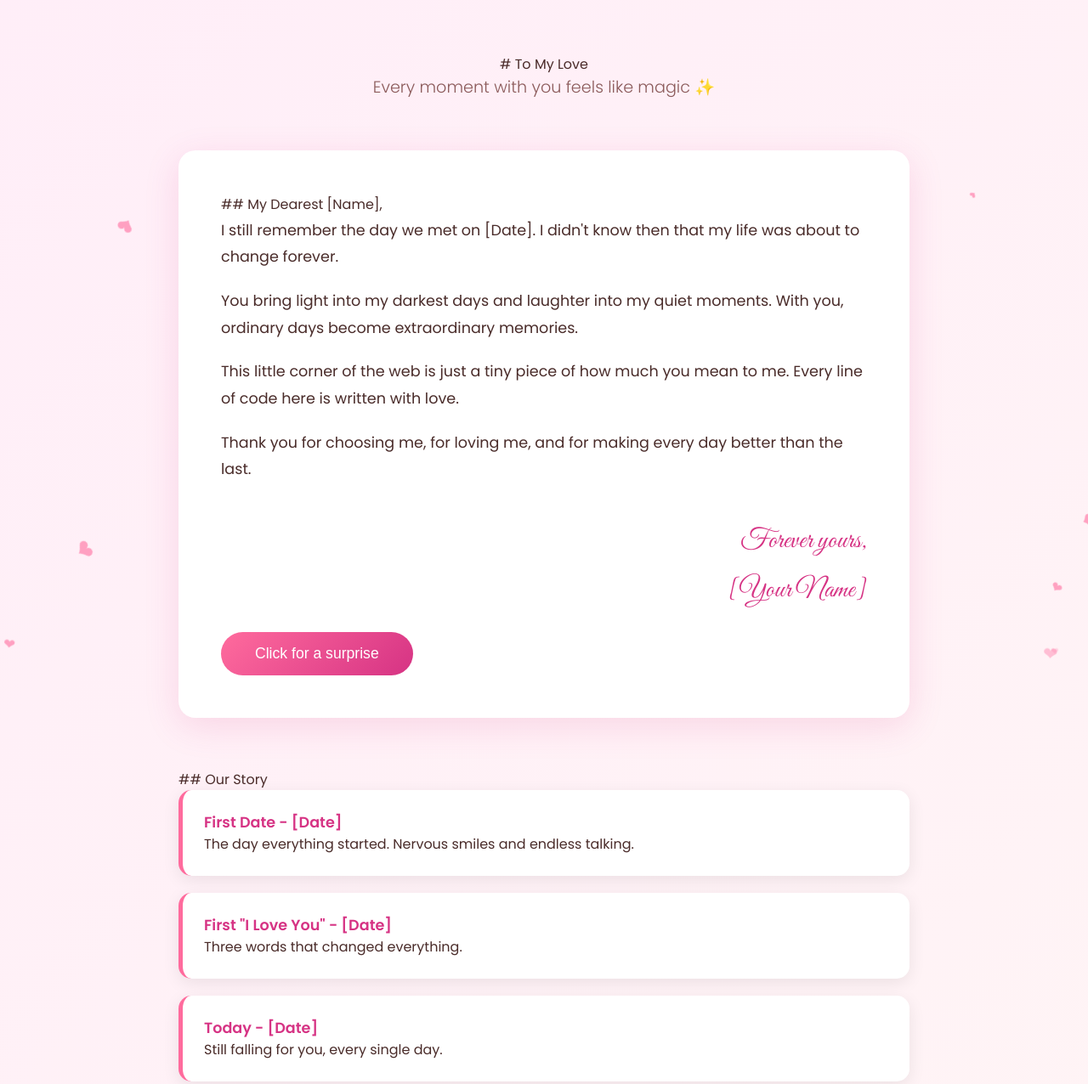
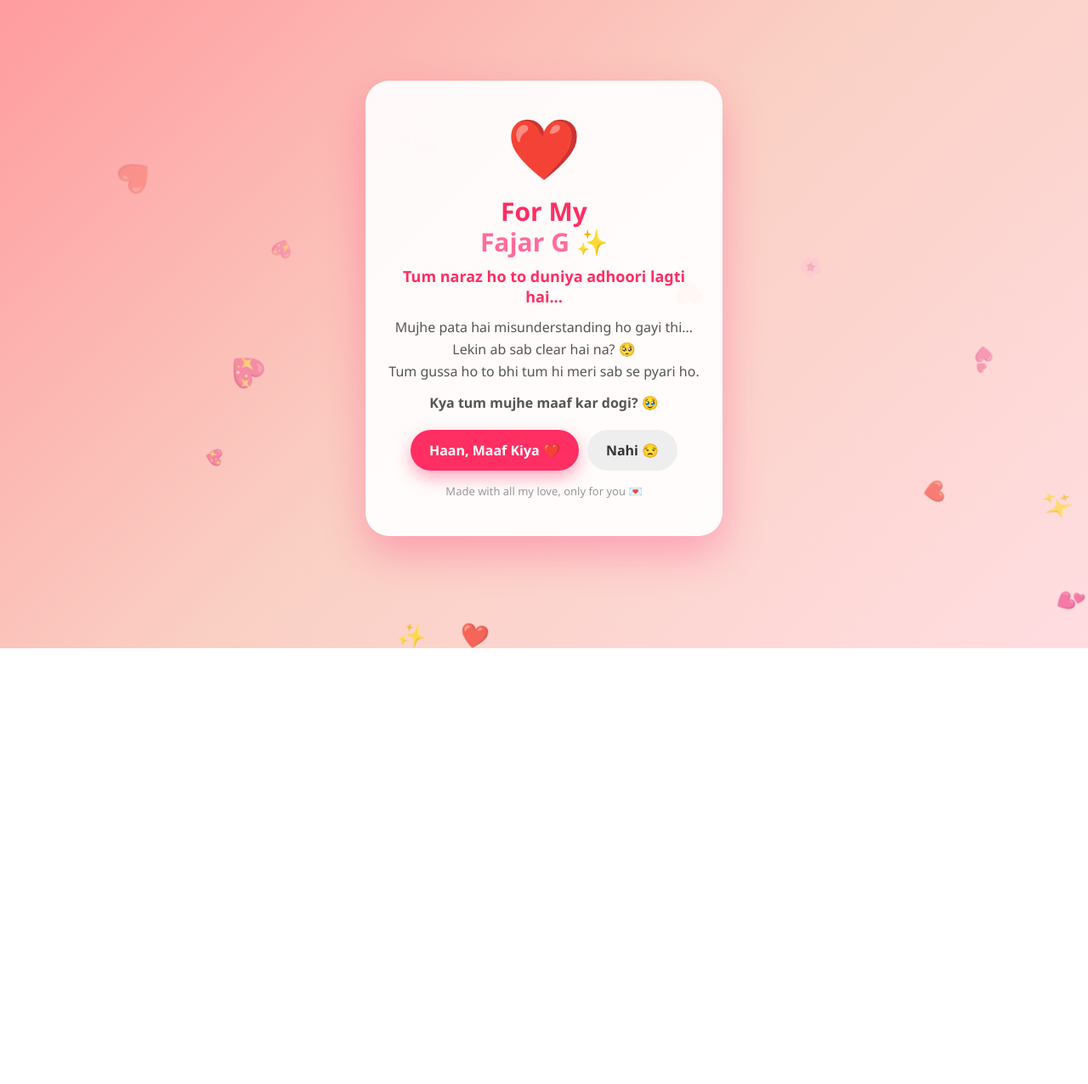
Before and after one commit to hsamama023-crypto/Name-designer, a plain HTML site: page index.html in a window 1280 px wide. Shown: the part 37-1313 px from the top of the page at 85% size. After the commit the page ends 800 px from the top, so only its background shows below. Drawn offline with Linux system fonts and the light colour scheme.

Commit message:
Update index.html

```diff
--- a/index.html
+++ b/index.html
@@ -3,244 +3,129 @@
 <head>
 <meta charset="UTF-8">
 <meta name="viewport" content="width=device-width, initial-scale=1.0">
-<title>For You ❤️</title>
+<title>For Fajar G ❤️</title>
 <style>
-    @import url('https://fonts.googleapis.com/css2?family=Great+Vibes&family=Poppins:wght@300;400;600&display=swap');
-
-    * { margin: 0; padding: 0; box-sizing: border-box; }
-
-    body {
-        font-family: 'Poppins', sans-serif;
-        background: linear-gradient(135deg, #ffeef8 0%, #fff5f5 100%);
-        color: #4a2c2a;
-        overflow-x: hidden;
+  *{margin:0;padding:0;box-sizing:border-box;font-family:'Segoe UI',sans-serif}
+  body{
+    background: linear-gradient(135deg,#ff9a9e,#fad0c4,#ffdde1);
+    min-height:100vh; overflow:hidden;
+    display:flex; align-items:center; justify-content:center; text-align:center;
   }
-
-    .hearts {
-        position: fixed;
-        top: 0; left: 0;
-        width: 100%; height: 100%;
-        pointer-events: none;
-        z-index: 1;
+  .hearts{position:fixed; inset:0; pointer-events:none; z-index:1}
+  .heart{position:absolute; bottom:-30px; animation: floatUp linear infinite; opacity:.8}
+  @keyframes floatUp{
+    to{ transform: translateY(-110vh) rotate(360deg); opacity:0 }
   }
-
-    .heart {
-        position: absolute;
-        color: #ff6b9d;
-        animation: float 6s ease-in infinite;
-        opacity: 0.6;
+  .card{
+    position:relative; z-index:2;
+    background:rgba(255,255,255,.92);
+    width:92%; max-width:420px; padding:30px 22px; border-radius:28px;
+    box-shadow:0 20px 50px rgba(255,0,90,.25);
+    animation: pop .8s ease;
   }
-
-    @keyframes float {
-        0% { transform: translateY(100vh) rotate(0deg); opacity: 0; }
-        10% { opacity: 0.6; }
-        90% { opacity: 0.6; }
-        100% { transform: translateY(-10vh) rotate(360deg); opacity: 0; }
+  @keyframes pop{ from{ transform:scale(.7); opacity:0 } to{ transform:scale(1); opacity:1 } }
+  .big-heart{ font-size:70px; animation: beat 1s infinite; }
+  @keyframes beat{ 0%,100%{ transform:scale(1)} 50%{ transform:scale(1.25)} }
+  h1{ color:#ff2e63; font-size:30px; line-height:1.2; margin:10px 0 }
+  h1 span{ color:#ff6b9d }
+  p{ color:#555; font-size:16px; line-height:1.6; margin:12px 0 }
+  .type{ color:#ff2e63; font-weight:700; min-height:28px; font-size:18px }
+  .btns{ display:flex; gap:10px; justify-content:center; margin-top:18px }
+  button{
+    border:none; padding:13px 22px; border-radius:999px; font-size:16px; font-weight:700; cursor:pointer; transition:.3s;
   }
-
-    .container {
-        max-width: 900px;
-        margin: 0 auto;
-        padding: 40px 20px;
-        position: relative;
-        z-index: 2;
-    }
-
-    header {
-        text-align: center;
-        padding: 60px 20px;
-    }
-
-    h1 {
-        font-family: 'Great Vibes', cursive;
-        font-size: 4rem;
-        color: #d63384;
-        margin-bottom: 10px;
-        text-shadow: 2px 2px 4px rgba(0,0,0,0.1);
-    }
-
-    .subtitle {
-        font-size: 1.2rem;
-        color: #8b5a5a;
-        font-weight: 300;
-    }
-
-    .letter {
-        background: white;
-        padding: 50px;
-        border-radius: 20px;
-        box-shadow: 0 10px 40px rgba(214,51,132,0.15);
-        margin-bottom: 60px;
-        line-height: 1.8;
-    }
-
-    .letter h2 {
-        font-family: 'Great Vibes', cursive;
-        font-size: 2.5rem;
-        color: #d63384;
-        margin-bottom: 30px;
-    }
-
-    .letter p {
-        margin-bottom: 20px;
-        font-size: 1.1rem;
-    }
-
-    .signature {
-        text-align: right;
-        font-family: 'Great Vibes', cursive;
-        font-size: 2rem;
-        color: #d63384;
-        margin-top: 40px;
-    }
-
-    .timeline {
-        margin-bottom: 60px;
-    }
-
-    .timeline h2 {
-        text-align: center;
-        font-family: 'Great Vibes', cursive;
-        font-size: 3rem;
-        color: #d63384;
-        margin-bottom: 40px;
-    }
-
-    .event {
-        background: white;
-        padding: 25px;
-        border-radius: 15px;
-        margin-bottom: 20px;
-        border-left: 5px solid #ff6b9d;
-        box-shadow: 0 5px 20px rgba(0,0,0,0.08);
-    }
-
-    .event-date {
-        font-weight: 600;
-        color: #d63384;
-        font-size: 1.1rem;
-    }
-
-    .gallery {
-        display: grid;
-        grid-template-columns: repeat(auto-fit, minmax(250px, 1fr));
-        gap: 20px;
-        margin-bottom: 60px;
-    }
-
-    .gallery img {
-        width: 100%;
-        height: 300px;
-        object-fit: cover;
-        border-radius: 15px;
-        transition: transform 0.3s ease;
-    }
-
-    .gallery img:hover {
-        transform: scale(1.05);
-    }
-
-    footer {
-        text-align: center;
-        padding: 40px 20px;
-        color: #8b5a5a;
-    }
-
-    button {
-        background: linear-gradient(135deg, #ff6b9d, #d63384);
-        color: white;
-        border: none;
-        padding: 15px 40px;
-        border-radius: 50px;
-        font-size: 1.1rem;
-        cursor: pointer;
-        transition: transform 0.2s ease;
-        margin-top: 20px;
-    }
-
-    button:hover {
-        transform: scale(1.05);
-    }
-
-    @media (max-width: 768px) {
-        h1 { font-size: 2.8rem; }
-        .letter { padding: 30px; }
+  #yes{ background:#ff2e63; color:#fff; box-shadow:0 8px 20px rgba(255,46,99,.4) }
+  #yes:hover{ transform:scale(1.1) }
+  #no{ background:#eee; color:#333; position:relative }
+  .hidden{ display:none }
+  .love-msg{ font-size:22px; color:#ff2e63; font-weight:800; line-height:1.4; animation: pop .6s ease }
+  .small{ font-size:13px; color:#999; margin-top:14px }
+  .photo{
+    width:110px; height:110px; border-radius:50%; object-fit:cover;
+    border:4px solid #ff2e63; margin:0 auto; display:block;
+    box-shadow:0 0 0 6px #ffd1dc;
   }
 </style>
 </head>
 <body>
+
 <div class="hearts" id="hearts"></div>
 
-<div class="container">
-    <header>
-        # To My Love
-        <p class="subtitle">Every moment with you feels like magic ✨</p>
-    </header>
-
-    <section class="letter">
-        ## My Dearest [Name],
-
-        <p>I still remember the day we met on [Date]. I didn't know then that my life was about to change forever.</p>
-
-        <p>You bring light into my darkest days and laughter into my quiet moments. With you, ordinary days become extraordinary memories.</p>
-
-        <p>This little corner of the web is just a tiny piece of how much you mean to me. Every line of code here is written with love.</p>
-
-        <p>Thank you for choosing me, for loving me, and for making every day better than the last.</p>
-
-        <div class="signature">Forever yours,<br>[Your Name]</div>
-
-        <button onclick="alert('I love you more than words can say ❤️')">Click for a surprise</button>
-    </section>
-
-    <section class="timeline">
-        ## Our Story
-
-        <div class="event">
-            <div class="event-date">First Date - [Date]</div>
-            <p>The day everything started. Nervous smiles and endless talking.</p>
+<div class="card" id="mainCard">
+  <div class="big-heart">❤️</div>
+  <h1>For My<br><span>Fajar G ✨</span></h1>
+  <div class="type" id="typeText"></div>
+  <p>
+    Mujhe pata hai misunderstanding ho gayi thi...<br>
+    Lekin ab sab clear hai na? 🥺<br>
+    Tum gussa ho to bhi tum hi meri sab se pyari ho.
+  </p>
+  <p><b>Kya tum mujhe maaf kar dogi? 🥹</b></p>
+  <div class="btns">
+    <button id="yes" onclick="sayYes()">Haan, Maaf Kiya ❤️</button>
+    <button id="no" onmouseover="runAway()">Nahi 😒</button>
+  </div>
+  <p class="small">Made with all my love, only for you 💌</p>
 </div>
 
-        <div class="event">
-            <div class="event-date">First "I Love You" - [Date]</div>
-            <p>Three words that changed everything.</p>
+<div class="card hidden" id="loveCard">
+  <div class="big-heart">💖</div>
+  <div class="love-msg">
+    YAYYY! 🥰<br>
+    Mujhe pata tha tum maan jao gi!
   </div>
-
-        <div class="event">
-            <div class="event-date">Today - [Date]</div>
-            <p>Still falling for you, every single day.</p>
-        </div>
-    </section>
-
-    <section class="gallery">
-        <!-- Replace these with your photos -->
-        <img src="https://via.placeholder.com/400x300/ff6b9d/ffffff?text=Our+Memory+1" alt="Memory 1">
-        <img src="https://via.placeholder.com/400x300/d63384/ffffff?text=Our+Memory+2" alt="Memory 2">
-        <img src="https://via.placeholder.com/400x300/ff8fab/ffffff?text=Our+Memory+3" alt="Memory 3">
-    </section>
-
-    <footer>
-        <p>Made with ❤️ just for you</p>
-    </footer>
+  <p>
+    Fajar G, tum meri duniya ho.<br>
+    Misunderstanding to hoti rehti hai,<br>
+    lekin mera pyar tumhare liye hamesha sacha rahega. ❤️<br><br>
+    <b>I Love You So Much! 🫶</b><br>
+    Hamesha tumhara / tumhari 💕
+  </p>
+  <button id="yes" onclick="location.reload()">Phir se dekho 🥺❤️</button>
 </div>
 
 <script>
-// Floating hearts animation
-function createHeart() {
-    const heart = document.createElement('div');
-    heart.classList.add('heart');
-    heart.innerHTML = '❤';
-    heart.style.left = Math.random() * 100 + 'vw';
-    heart.style.fontSize = Math.random() * 20 + 10 + 'px';
-    heart.style.animationDuration = Math.random() * 3 + 3 + 's';
-    document.getElementById('hearts').appendChild(heart);
+  // Typewriter
+  const text = "Tum naraz ho to duniya adhoori lagti hai...";
+  let i = 0;
+  function type(){
+    if(i < text.length){
+      document.getElementById("typeText").innerHTML += text.charAt(i);
+      i++; setTimeout(type, 55);
+    }
+  }
+  type();
 
-    setTimeout(() => heart.remove(), 6000);
+  // Floating hearts
+  const heartsBox = document.getElementById("hearts");
+  const emojis = ["❤️","💖","💕","💗","✨","🌸"];
+  function createHeart(){
+    const s = document.createElement("div");
+    s.className = "heart";
+    s.innerHTML = emojis[Math.floor(Math.random()*emojis.length)];
+    s.style.left = Math.random()*100 + "vw";
+    s.style.fontSize = (18 + Math.random()*22) + "px";
+    s.style.animationDuration = (3 + Math.random()*4) + "s";
+    heartsBox.appendChild(s);
+    setTimeout(()=> s.remove(), 7000);
+  }
+  setInterval(createHeart, 350);
+
+  // Nahi wala button bhaagega
+  function runAway(){
+    const btn = document.getElementById("no");
+    btn.style.position = "fixed";
+    btn.style.left = Math.random()*70 + "vw";
+    btn.style.top = Math.random()*70 + "vh";
   }
 
-setInterval(createHeart, 300);
-
-// Add your own photos by replacing the placeholder URLs above
+  function sayYes(){
+    document.getElementById("mainCard").classList.add("hidden");
+    document.getElementById("loveCard").classList.remove("hidden");
+    for(let k=0;k<30;k++) setTimeout(createHeart, k*80);
+    // Confetti hearts blast
+    alert("Fajar G ne maaf kar diya! ❤️ Ab pyar hi pyar hai!");
+  }
 </script>
 </body>
 </html>
```
Lines whose indentation alone changed are shown as unchanged.
